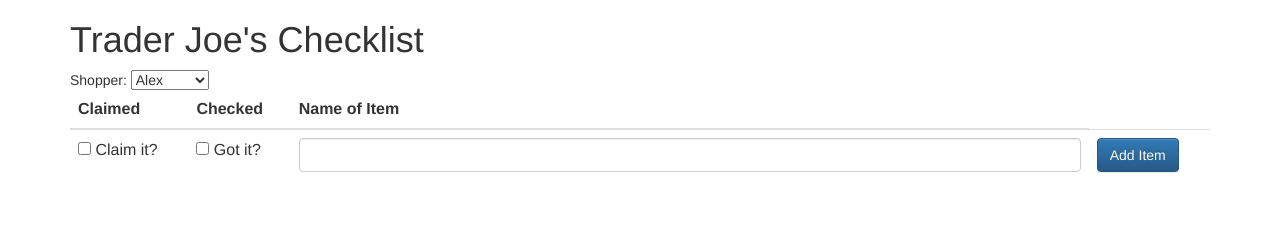
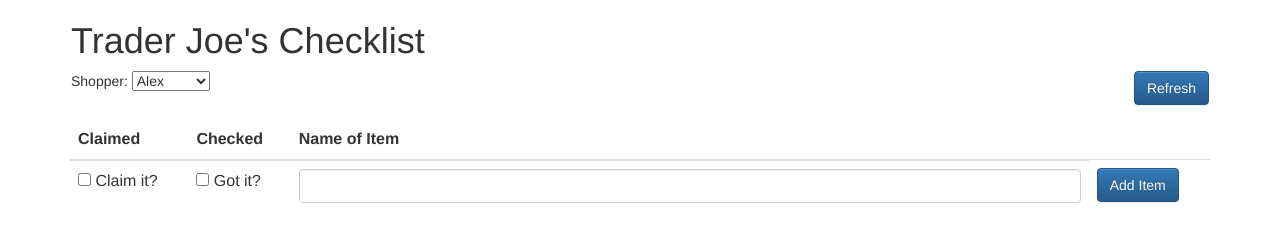
Before and after one commit to lpbug/cloaked-hipster, a website: page Client/index.html in a window 1280 px wide. Drawn offline with nearby package versions, Linux system fonts and the light colour scheme.

Commit message:
Added refresh button

```diff
--- a/Client/controllers/controller.js
+++ b/Client/controllers/controller.js
@@ -76,4 +76,6 @@
       refresh();
     })
   };
+
+  $scope.refresh = refresh;
 });
--- a/Client/index.html
+++ b/Client/index.html
@@ -12,7 +12,6 @@
   <link rel="shortcut icon" href="favicon.ico" type="image/x-icon">
   <link rel="icon" href="favicon.ico" type="image/x-icon">
 
-
   <meta name="viewport" content="width=device-width">
 
   <title>Trader Joe's Checklist</title>
@@ -20,13 +19,22 @@
 
 <body>
 
-  <div class="container" ng-controller="AppCtrl">
+  <div class="container" style="height:100%" ng-controller="AppCtrl">
+
+    <div class="navbar" style="height:10%">
       <h1>Trader Joe's Checklist</h1>
       <span id="shopper-who">Shopper:
         <select ng-init="shopper.name='Alex'" ng-model="shopper.name" Shopper>
           <option value="Alex">Alex</option>
           <option value="Rebecca">Rebecca</option>
-      </select></span>
+        </select>
+      </span>
+      <span class="refresh-btn" style="float:right;">
+          <button class="btn btn-primary" ng-click="refresh()">Refresh</button>
+      </span>
+    </div>
+    &nbsp;
+    <div style="height:85%; overflow:auto">
       <table class="table">
         <thead>
           <tr>
@@ -59,6 +67,7 @@
         </tbody>
       </table>
     </div>
+  </div>
 
   <script src="https://ajax.googleapis.com/ajax/libs/angularjs/1.3.16/angular.min.js"></script>
   <!--script src="angular.js"></script-->
```
Lines whose indentation alone changed are shown as unchanged.
